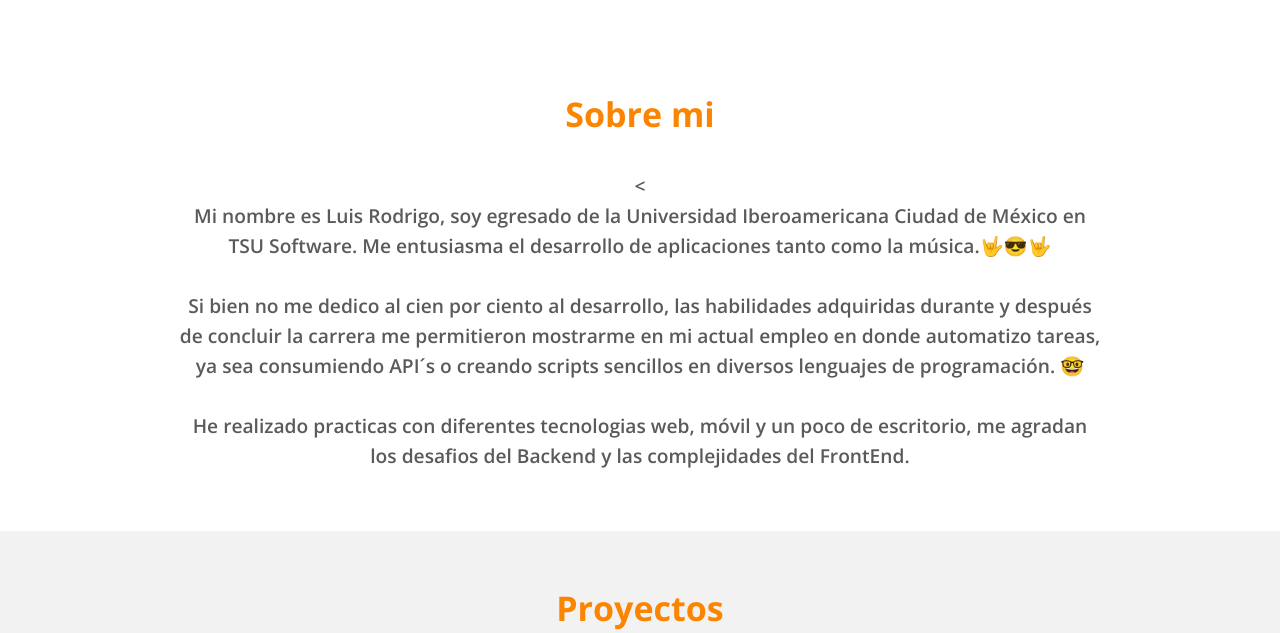
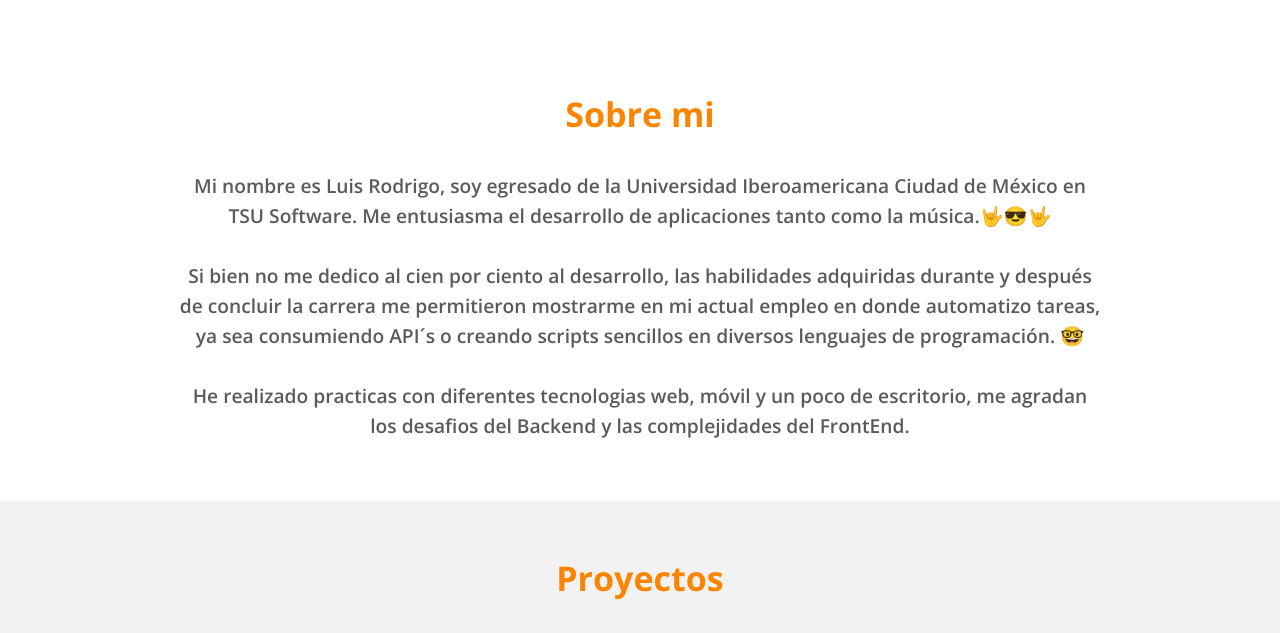
Before and after one commit to RodrigoLaguna/portafolio, a plain HTML site: page index.html in a window 1280 px wide. Shown: the part 1505-2138 px from the top of the page. Drawn offline with nearby package versions, Linux system fonts and the light colour scheme; a script that the page names is missing.

Commit message:
Update index.html

```diff
--- a/index.html
+++ b/index.html
@@ -98,7 +98,7 @@
 			<div class="contenedor">
 				<div class="texto">
 					<h3 class="titulo" id="sobre-mi">Sobre mi</h3>
-					<<p>Mi nombre es Luis Rodrigo, soy egresado de la Universidad
+					<p>Mi nombre es Luis Rodrigo, soy egresado de la Universidad
 						Iberoamericana Ciudad de México en TSU Software. Me entusiasma el
 					  desarrollo de aplicaciones tanto como la música.🤟&#128526;🤟</p>
 						<br>
```
